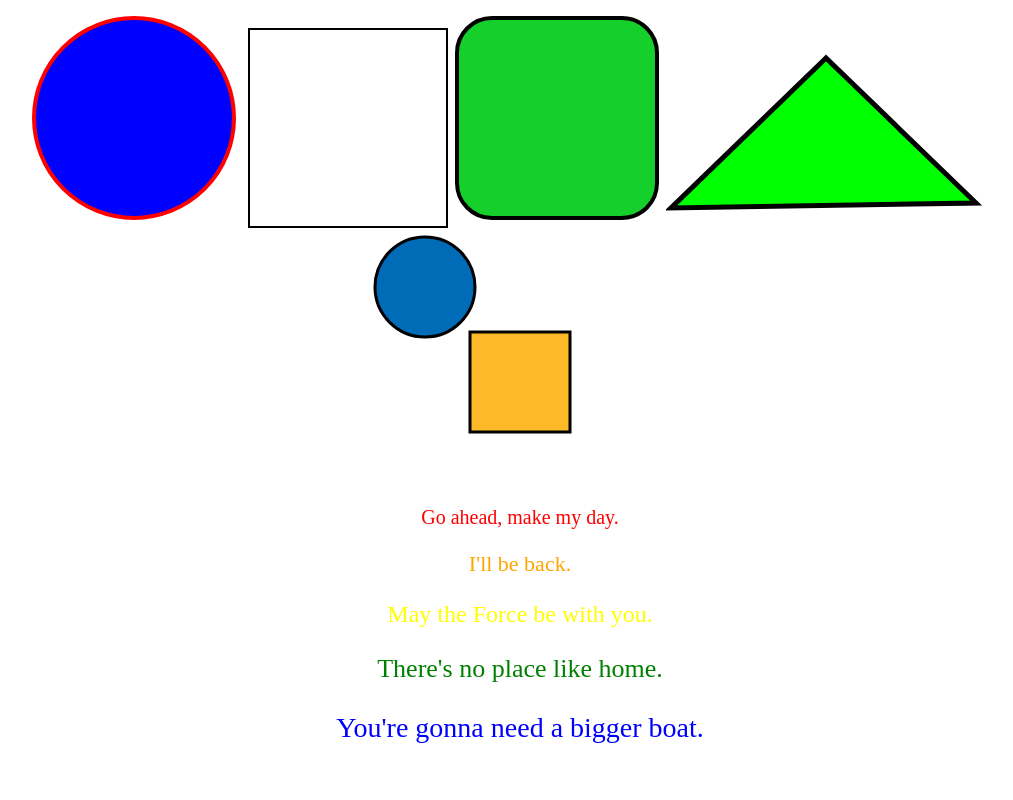
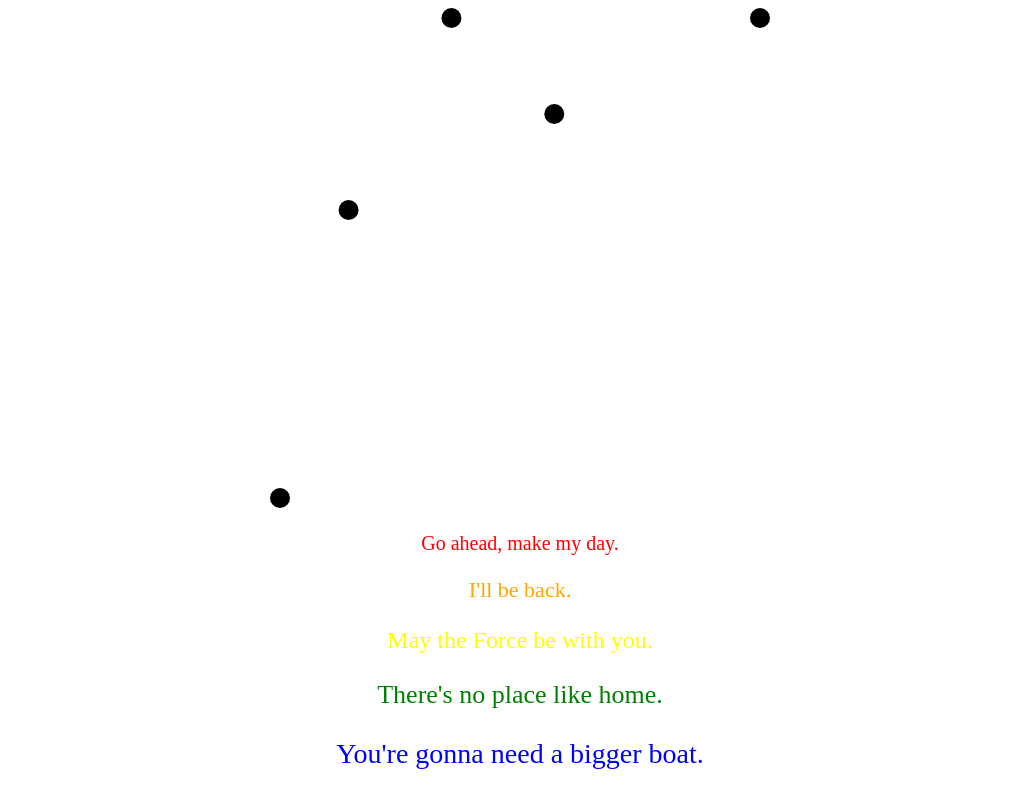
Before and after one commit to jttyeung/d3-movies, a plain HTML site: page index.html in a window 1280 px wide. Shown: the whole page, without its empty margins (120-1133 px from the left). Drawn offline with nearby package versions, Linux system fonts and the light colour scheme.

Commit message:
added svg scatterplot

```diff
--- a/app.js
+++ b/app.js
@@ -43,3 +43,53 @@ d3.select("body")
   .style("font-size", function(d) {
     return d.size;
   });
+
+
+
+var width = 500;
+var height = 500;
+var svg = d3.select("svg")
+            .attr("width", width)
+            .attr("height", height);
+var padding = 10; // so dots don't get cut off
+
+var data = [[250, 250], [0, 0], [100, 150], [400, 200], [700, 250]];
+
+// since data is outside of our 500 x 500 width/height, we need to scale our data
+// domain is the value range of the dataset
+// add the x/yScale functions to the return functions below it
+
+
+// the below functions grab the min/max of the data and dynamically put it in the x/yScale functions
+var xMin = d3.min(data, function(d) {
+  return d[0];
+});
+
+var xMax = d3.max(data, function(d) {
+  return d[0];
+});
+
+var yMin = d3.min(data, function(d) {
+  return d[1]
+});
+
+var yMax = d3.max(data, function(d) {
+  return d[1]
+});
+
+var xScale = d3.scaleLinear()
+               .domain([xMin, xMax])
+               .range([padding, width - padding]);
+
+var yScale = d3.scaleLinear()
+               .domain([yMin, yMax])
+               .range([height - padding, padding]);  // flip so the y starts from the bottom instead of the top
+
+
+svg.selectAll('circle')
+  .data(data)
+  .enter()
+  .append('circle')
+  .attr('cx', function(d) { return xScale(d[0]); })
+  .attr('cy', function(d) { return yScale(d[1]); })
+  .attr('r', function() { return 10; });
--- a/index.html
+++ b/index.html
@@ -11,7 +11,7 @@
 </head>
 <body>
 
-<svg height="220" width="220">
+<!-- <svg height="220" width="220">
   <circle
    cx=110
    cy=110
@@ -34,20 +34,6 @@
 </svg>
 
 
-<svg height="215" width="210">
-<rect
-  x=5
-  y=5
-  rx=35
-  ry=35
-  width=200
-  height=200
-  fill="#15Cf2A"
-  stroke="#000000"
-  stroke-width="4" />
-</svg>
-
-
 <svg height="175" width="350">
 <path
   d="M160 5 L5 155 L310 150Z"
@@ -59,13 +45,14 @@
 
 <svg height="250" width="300">
   <g stroke="black" stroke-width="3">
-    <circle cx=55 cy=55 r=50 fill="#006BB6"/>
+    <circle cx=150 cy=150 r=75 fill="#006BB6"/>
     <rect x=100 y=100 width=100 height=100 fill="#FDB927"/>
+    <path d="M190 180 L115 165 L170 120Z" fill="rgb(0,255,0)">
   </g>
-</svg>
+</svg> -->
 
 
-
+  <svg></svg>
   <script src="https://d3js.org/d3.v4.min.js"></script>
   <script src="movies.js"></script>
   <script src="app.js"></script>
```
